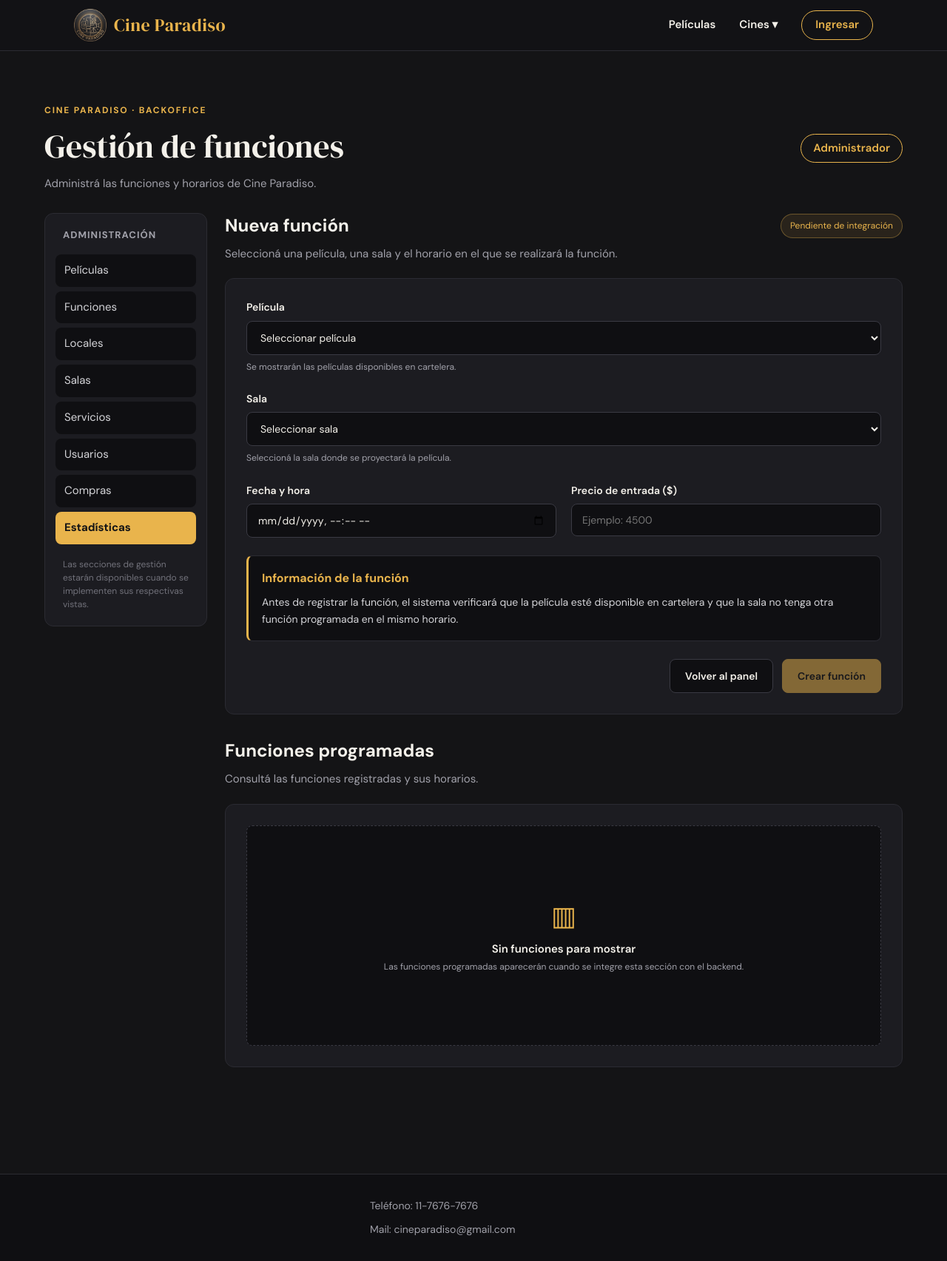
After one commit to gastonroberti12/Get_notas, a Flask app: template frontend/templates/backadmin/funciones.html in a window 1280 px wide. The commit adds this page. Shown: the whole page at 74% size. Run offline with Flask 3, Linux system fonts and the light colour scheme; the template is opened without the code that fills it, so the values that code supplies are empty.

Commit message:
feat(backoffice): implemento template funciones en el backoffice

```diff
--- a/frontend/routes/backoffice/__init__.py
+++ b/frontend/routes/backoffice/__init__.py
@@ -1,2 +1,3 @@
 from routes.backoffice.backoffice import backoffice_bp
 from routes.backoffice import backoffice_peliculas
+from routes.backoffice import backoffice_funciones
--- a/frontend/static/css/backoffice.css
+++ b/frontend/static/css/backoffice.css
@@ -449,3 +449,31 @@
     color: var(--gold);
     background: var(--border);
 }
+
+/* Selectores de formularios */
+
+.admin-form-group select {
+    width: 100%;
+    box-sizing: border-box;
+    padding: 12px 14px;
+
+    background: var(--surface-dark);
+    color: var(--text);
+
+    border: 1px solid var(--border-input);
+    border-radius: 8px;
+
+    font-family: inherit;
+    font-size: 14px;
+}
+
+.admin-form-group select:focus {
+    outline: none;
+    border-color: var(--gold);
+}
+
+/* Listados del backoffice */
+
+.admin-list-heading {
+    margin-top: 32px;
+}
--- a/frontend/templates/backadmin/barralateral.html
+++ b/frontend/templates/backadmin/barralateral.html
@@ -6,7 +6,7 @@
     <nav aria-label="Menú del backoffice">
         <ul class="admin-menu">
             <li><a href="{{ url_for('backoffice.peliculas_admin') }}">Películas</a></li>
-            <li><span>Funciones</span></li>
+            <li><a href="{{ url_for('backoffice.funciones_admin') }}">Funciones</a></li>
             <li><span>Locales</span></li>
             <li><span>Salas</span></li>
             <li><span>Servicios</span></li>
--- /dev/null
+++ b/frontend/templates/backadmin/funciones.html
@@ -0,0 +1,197 @@
+{% extends "base.html" %}
+
+{% block title %}Gestión de funciones | Cine Paradiso{% endblock %}
+
+{% block head %}
+<link rel="stylesheet" href="{{ url_for('static', filename='css/backoffice.css') }}">
+{% endblock %}
+
+{% block content %}
+
+<section class="admin-panel">
+
+    <!-- Encabezado -->
+    <div class="admin-header">
+        <div>
+            <p class="admin-eyebrow">CINE PARADISO · BACKOFFICE</p>
+            <h1>Gestión de funciones</h1>
+            <p class="admin-subtitle">
+                Administrá las funciones y horarios de Cine Paradiso.
+            </p>
+        </div>
+
+        <span class="admin-role">Administrador</span>
+    </div>
+
+    <div class="admin-layout">
+
+        <!-- Menú lateral -->
+        {% include "backadmin/barralateral.html" %}
+
+        <!-- Contenido principal -->
+        <div class="admin-content">
+
+            <div class="admin-section-heading">
+                <h2>Nueva función</h2>
+                <span class="admin-pending">Pendiente de integración</span>
+            </div>
+
+            <p class="admin-description">
+                Seleccioná una película, una sala y el horario
+                en el que se realizará la función.
+            </p>
+
+            <!-- Formulario -->
+            <div class="admin-form-card">
+
+                <form class="admin-form">
+
+                    <!-- Película -->
+                    <div class="admin-form-group">
+
+                        <label for="pelicula_id">Película</label>
+
+                        <select id="pelicula_id"
+                                name="pelicula_id"
+                                required>
+
+                            <option value="">
+                                Seleccionar película
+                            </option>
+
+                        </select>
+
+                        <small>
+                            Se mostrarán las películas disponibles
+                            en cartelera.
+                        </small>
+
+                    </div>
+
+                    <!-- Sala -->
+                    <div class="admin-form-group">
+
+                        <label for="sala_id">Sala</label>
+
+                        <select id="sala_id"
+                                name="sala_id"
+                                required>
+
+                            <option value="">
+                                Seleccionar sala
+                            </option>
+
+                        </select>
+
+                        <small>
+                            Seleccioná la sala donde se proyectará
+                            la película.
+                        </small>
+
+                    </div>
+
+                    <!-- Fecha y precio -->
+                    <div class="admin-form-dates">
+
+                        <div class="admin-form-group">
+
+                            <label for="fecha_hora">
+                                Fecha y hora
+                            </label>
+
+                            <input
+                                type="datetime-local"
+                                id="fecha_hora"
+                                name="fecha_hora"
+                                required
+                            >
+
+                        </div>
+
+                        <div class="admin-form-group">
+
+                            <label for="precio">
+                                Precio de entrada ($)
+                            </label>
+
+                            <input
+                                type="number"
+                                id="precio"
+                                name="precio"
+                                min="0.01"
+                                step="0.01"
+                                placeholder="Ejemplo: 4500"
+                                required
+                            >
+
+                        </div>
+
+                    </div>
+
+                    <!-- Información -->
+                    <div class="admin-form-info">
+
+                        <h3>Información de la función</h3>
+
+                        <p>
+                            Antes de registrar la función, el sistema
+                            verificará que la película esté disponible
+                            en cartelera y que la sala no tenga otra
+                            función programada en el mismo horario.
+                        </p>
+
+                    </div>
+
+                    <!-- Botones -->
+                    <div class="admin-form-actions">
+
+                        <a href="{{ url_for('backoffice.panel') }}"
+                           class="admin-btn-secondary">
+                            Volver al panel
+                        </a>
+
+                        <button type="submit"
+                                class="admin-btn-primary"
+                                disabled>
+                            Crear función
+                        </button>
+
+                    </div>
+
+                </form>
+
+            </div>
+
+            <!-- Listado de funciones -->
+            <div class="admin-section-heading admin-list-heading">
+                <h2>Funciones programadas</h2>
+            </div>
+
+            <p class="admin-description">
+                Consultá las funciones registradas y sus horarios.
+            </p>
+
+            <div class="admin-form-card">
+
+                <div class="admin-empty-chart">
+
+                    <span class="admin-chart-icon">▥</span>
+
+                    <p>Sin funciones para mostrar</p>
+
+                    <small>
+                        Las funciones programadas aparecerán
+                        cuando se integre esta sección con el backend.
+                    </small>
+
+                </div>
+
+            </div>
+
+        </div>
+
+    </div>
+
+</section>
+
+{% endblock %}
```
Also changed, not shown: frontend/routes/backoffice/backoffice_funciones.py (+12 -0 lines).
